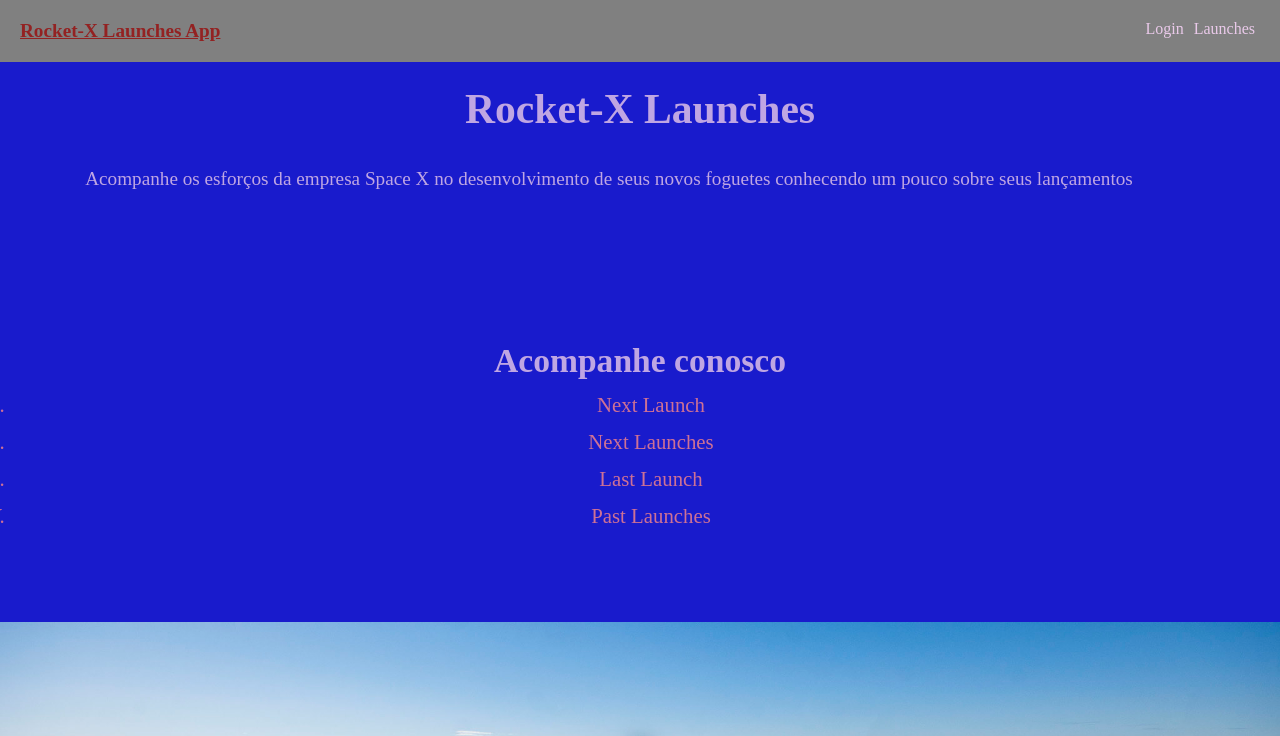
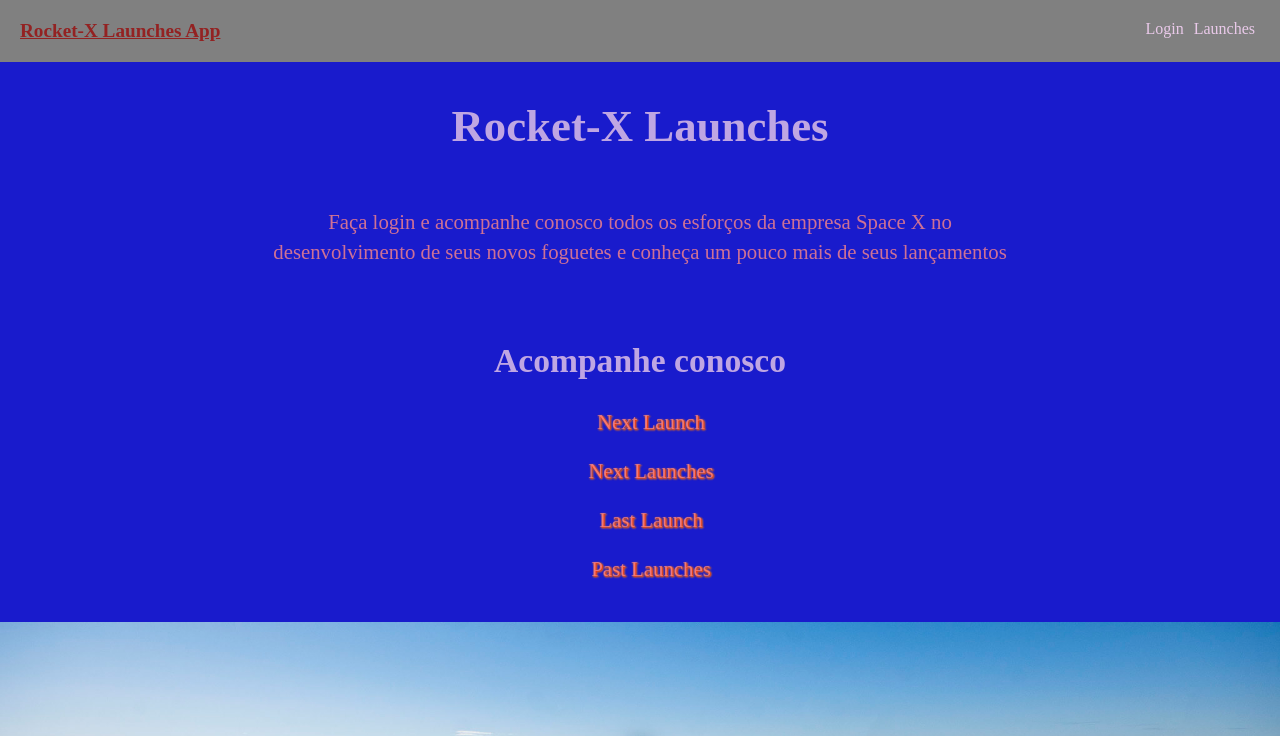
Before and after one commit to ahoymarcus/reactjs-rocket-launches-app, a React (Create React App) app: page / in a window 1280 px wide. Shown: the top 736 px of the page. Built offline with nearby package versions, Linux system fonts and the light colour scheme.

Commit message:
Complementar CSS em Home.js

```diff
--- a/src/App.css
+++ b/src/App.css
@@ -37,6 +37,10 @@
 }
 
 @media only screen and (min-width: 640px) {
+	h1 {
+		font-size: 2.6rem;
+		margin-bottom: 55px;
+	}
 	.rocket-image img {
 		max-height: 100%;
 	}
@@ -44,8 +48,8 @@
 
 @media only screen and (min-width: 860px) {
 	h1 {
-		margin: 10px 0 35px 0;
-		font-size: 2.6rem;
+		margin-top: 25px;
+		font-size: 2.8rem;
 	}
 }
 
--- a/src/pages/Home.js
+++ b/src/pages/Home.js
@@ -15,7 +15,7 @@
         <div className="home-container">
             <header className="home-header">
 							<h1>Rocket-X Launches</h1>
-							<p>Acompanhe os esforços da empresa Space X no desenvolvimento de seus novos foguetes conhecendo um pouco sobre seus lançamentos</p>
+							<p>Faça login e acompanhe conosco todos os esforços da empresa Space X no desenvolvimento de seus novos foguetes e conheça um pouco mais de seus lançamentos</p>
 
 						</header>
 						<main className="home-main">
--- a/src/pages/home.css
+++ b/src/pages/home.css
@@ -10,6 +10,7 @@
 .home-header {
 	display: flex;
 	flex-direction: column;
+	align-items: center;
 
 	text-align: center;
 	padding: 20px 20px 5px 20px;
@@ -17,6 +18,7 @@
 
 .home-header p {
 	max-width: 800px;
+	color: #fb8787cc;
 }
 
 .home-info {
@@ -32,10 +34,13 @@
 
 .home-info li {
 	font-size: 1.2rem;
-	list-style: upper-roman;
-	margin-left: 50px;
+	/*list-style: upper-roman;
+	margin-left: 50px;*/
+	list-style: none;
 	padding-left: 35px;
 	color: #fb8787cc;
+	text-shadow: 1px 1px 2px red, 1px 1px 2px yellow;
+	text-align: center;
 }
 
 
@@ -43,6 +48,12 @@
 @media only screen and (min-width: 640px) {
 	.home-header, .home-info {
 		min-height: 280px;
+	}
+	.home-header p {
+		max-width: 70%;
+		font-size: 1.3rem;
+		margin-bottom: 10px;
+		line-height: 30px;
 	}
 }
 
@@ -52,15 +63,15 @@
 		padding-top: 13px;
 	}
 	.home-header p {
-		max-width: 95%;
+		max-width: 60%;
 	}
 	.home-info h2 {
-		margin-bottom: 0px;
+		margin-bottom: 30px;
 	}
 	.home-info li {
 		font-size: 1.3rem;
 
 		margin-left: 0px;
-		text-align: center;
+		margin-bottom: 25px;
 	}
 }
```
Also changed, not shown: 1 other file (tests, documents, lock files or other folders).
